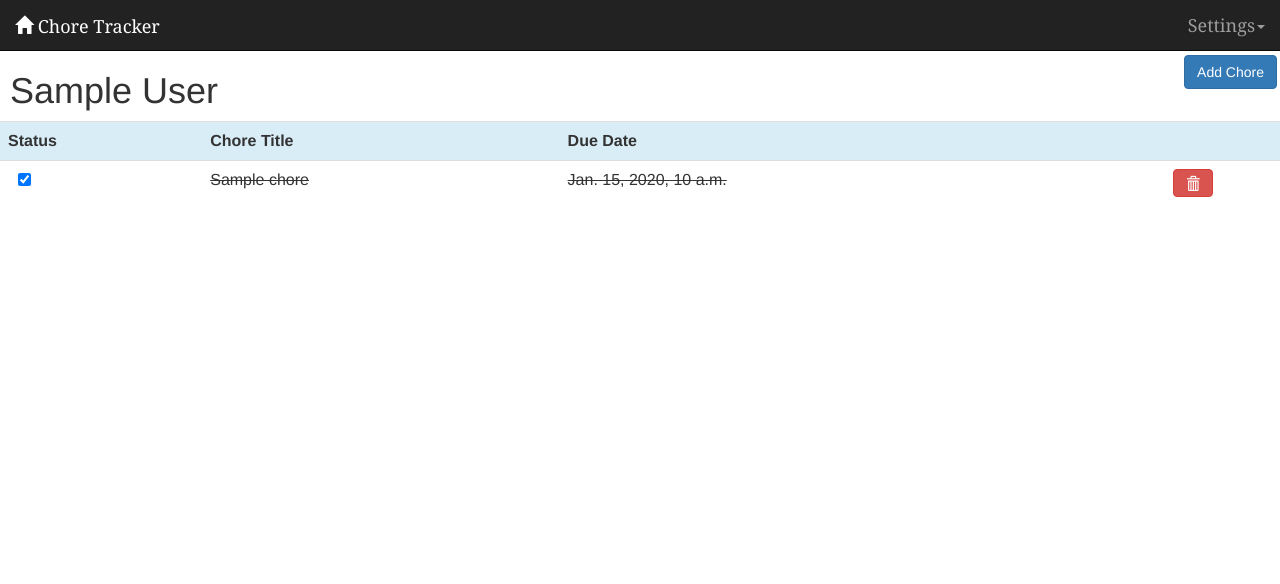
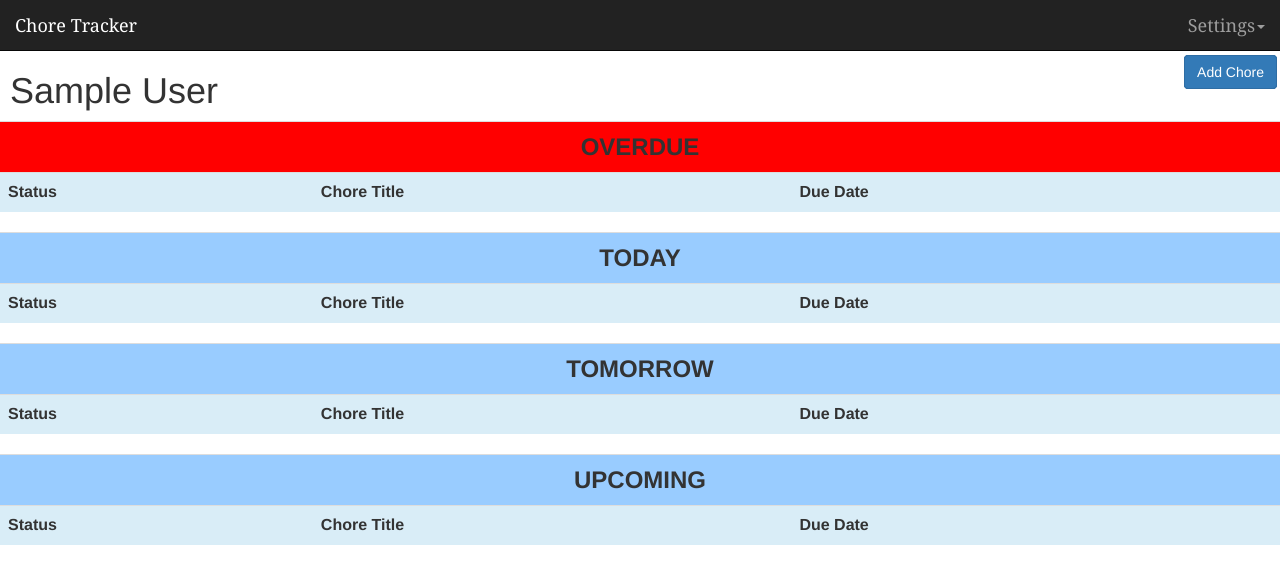
Before and after one commit to yvang121/Chore-Tracker, a Django app: page /chore_app/housemate/1/ in a window 1280 px wide. Shown: the top 584 px of the page. Run offline with Django 3.2, Linux system fonts and the light colour scheme; tables that the repository leaves empty hold one stand-in row (values such as "Sample post"); some libraries are stand-ins or nearby versions.

Commit message:
Removed house glyphicon from Chore Tracker main page link.

```diff
--- a/chore_tracker/chore_app/templates/chore_app/detail.html
+++ b/chore_tracker/chore_app/templates/chore_app/detail.html
@@ -1,4 +1,5 @@
 {% load staticfiles %}
+
 <head>
 <link rel="stylesheet" type="text/css" href="{% static 'chore_app/css/bootstrap.min.css' %}"/>
 <meta name="viewport" content="width=device-width, initial-scale=1.0">
@@ -16,7 +17,7 @@
 	<!-- Black navbar header -->
 	<nav class="navbar navbar-inverse navbar-static-top">
 		<div class="container-fluid">
-			<a class="navbar-brand" href="{% url 'chore_app:index' %}" style="font-family:Cambria"> <span class="glyphicon glyphicon-home"></span> Chore Tracker</a>
+			<a class="navbar-brand" href="{% url 'chore_app:index' %}" style="font-family:Cambria"></span> Chore Tracker</a>
 			<button class="navbar-toggle" data-toggle="collapse" data-target=".navHeaderCollapse">
 				<span class="icon-bar"></span>
 				<span class="icon-bar"></span>
@@ -40,16 +41,16 @@
 		<div>
 			<h1 style="position: relative; left: 10px; width: 500;">{{housemate.full_name }}</h1>
 				<div style="width: 100%;">
-					<!-- For all of the chores in the chore set,
-						display the ones assigned to housemate.first_name -->
-						<table class="table table-hover">
+					<table class="table table-hover">
+							<td class="info" style="text-align: center; font-size: 24; font-weight: bold; background-color: red" colspan="4"> OVERDUE</td>
 							<tr>
 								<th class="info">Status</th>
 								<th class="info">Chore Title</th>
 								<th class="info">Due Date</th>
 								<th class="info"></th>
 							</tr>
-							{% for chore in housemate.chore_set.all %}
+
+							{% for chore in overdue_set %}
 							{% cycle '<tr>' '' %}
 								{% if chore.is_done %}
 									<td>
@@ -77,4 +78,115 @@
 				<a href="{% url 'chore_app:addChore' housemate.id %}" class="btn btn-primary" role="button">Add Chore</a></button>
 			</div>
 		</div>
+					<table class="table table-hover">
+							<td class="info" style="text-align: center; font-size: 24; font-weight: bold; background-color: rgb(153, 204, 255)" colspan="4"> TODAY</td>
+							<tr>
+								<th class="info">Status</th>
+								<th class="info">Chore Title</th>
+								<th class="info">Due Date</th>
+								<th class="info"></th>
+							</tr>
+
+							{% for chore in today_set %}
+							{% cycle '<tr>' '' %}
+								{% if chore.is_done %}
+									<td>
+										<form method='POST' action=''>
+										{% csrf_token %}
+										<input type="checkbox" style="position: relative; left: 10px;" name='status' value='is_done' checked />
+										</form>
+									</td>
+									<td><strike> {{ chore.chore_title }} </strike></td>
+									<td><strike> {{ chore.due_date }} </strike></td>
+								{% else %}
+									<td><input type="checkbox" style="position: relative; left: 10px;" name='status'/></td>
+									<td> {{ chore.chore_title}} </td>
+									<td> {{ chore.due_date }} </td>
+								{% endif %}
+								<td style="text-align: center;"><a href="{% url 'chore_app:deleteChore' housemate.id chore.id %}" class="btn btn-danger" role="button">
+									<span class="glyphicon glyphicon-trash"></span> </a>
+								</td>
+
+							{% cycle '</tr>' ''%}
+							{% endfor %}
+						</table>
+				</div>
+			<div class="button">
+				<a href="{% url 'chore_app:addChore' housemate.id %}" class="btn btn-primary" role="button">Add Chore</a></button>
+			</div>
+		</div>
+		<div>
+			<table class="table table-hover">
+				<td class="info" style="text-align: center; font-size: 24; font-weight: bold; background-color: rgb(153, 204, 255)" colspan="4"> TOMORROW</td>
+				<tr>
+					<th class="info">Status</th>
+					<th class="info">Chore Title</th>
+					<th class="info">Due Date</th>
+					<th class="info"></th>
+				</tr>
+
+				{% for chore in tomorrow_set %}
+				{% cycle '<tr>' '' %}
+						{% if chore.is_done %}
+							<td>
+								<form method='POST' action=''>
+								{% csrf_token %}
+								<input type="checkbox" style="position: relative; left: 10px;" name='status' value='is_done' checked /></form>
+									</td>
+									<td><strike> {{ chore.chore_title }} </strike></td>
+									<td><strike> {{ chore.due_date }} </strike></td>
+								{% else %}
+									<td><input type="checkbox" style="position: relative; left: 10px;" name='status'/></td>
+									<td> {{ chore.chore_title}} </td>
+									<td> {{ chore.due_date }} </td>
+								{% endif %}
+								<td style="text-align: center;"><a href="{% url 'chore_app:deleteChore' housemate.id chore.id %}" class="btn btn-danger" role="button">
+									<span class="glyphicon glyphicon-trash"></span> </a>
+								</td>
+
+							{% cycle '</tr>' ''%}
+							{% endfor %}
+						</table>
+				</div>
+			<div class="button">
+				<a href="{% url 'chore_app:addChore' housemate.id %}" class="btn btn-primary" role="button">Add Chore</a></button>
+			</div>
+		</div>
+		<div>
+			<table class="table table-hover">
+				<td class="info" style="text-align: center; font-size: 24; font-weight: bold; background-color: rgb(153, 204, 255)" colspan="4"> UPCOMING</td>
+				<tr>
+					<th class="info">Status</th>
+					<th class="info">Chore Title</th>
+					<th class="info">Due Date</th>
+					<th class="info"></th>
+				</tr>
+
+				{% for chore in upcoming_set %}
+				{% cycle '<tr>' '' %}
+						{% if chore.is_done %}
+							<td>
+								<form method='POST' action=''>
+								{% csrf_token %}
+								<input type="checkbox" style="position: relative; left: 10px;" name='status' value='is_done' checked /></form>
+									</td>
+									<td><strike> {{ chore.chore_title }} </strike></td>
+									<td><strike> {{ chore.due_date }} </strike></td>
+								{% else %}
+									<td><input type="checkbox" style="position: relative; left: 10px;" name='status'/></td>
+									<td> {{ chore.chore_title}} </td>
+									<td> {{ chore.due_date }} </td>
+								{% endif %}
+								<td style="text-align: center;"><a href="{% url 'chore_app:deleteChore' housemate.id chore.id %}" class="btn btn-danger" role="button">
+									<span class="glyphicon glyphicon-trash"></span> </a>
+								</td>
+
+							{% cycle '</tr>' ''%}
+							{% endfor %}
+						</table>
+				</div>
+			<div class="button">
+				<a href="{% url 'chore_app:addChore' housemate.id %}" class="btn btn-primary" role="button">Add Chore</a></button>
+			</div>
+		</div>
 </body>
```
